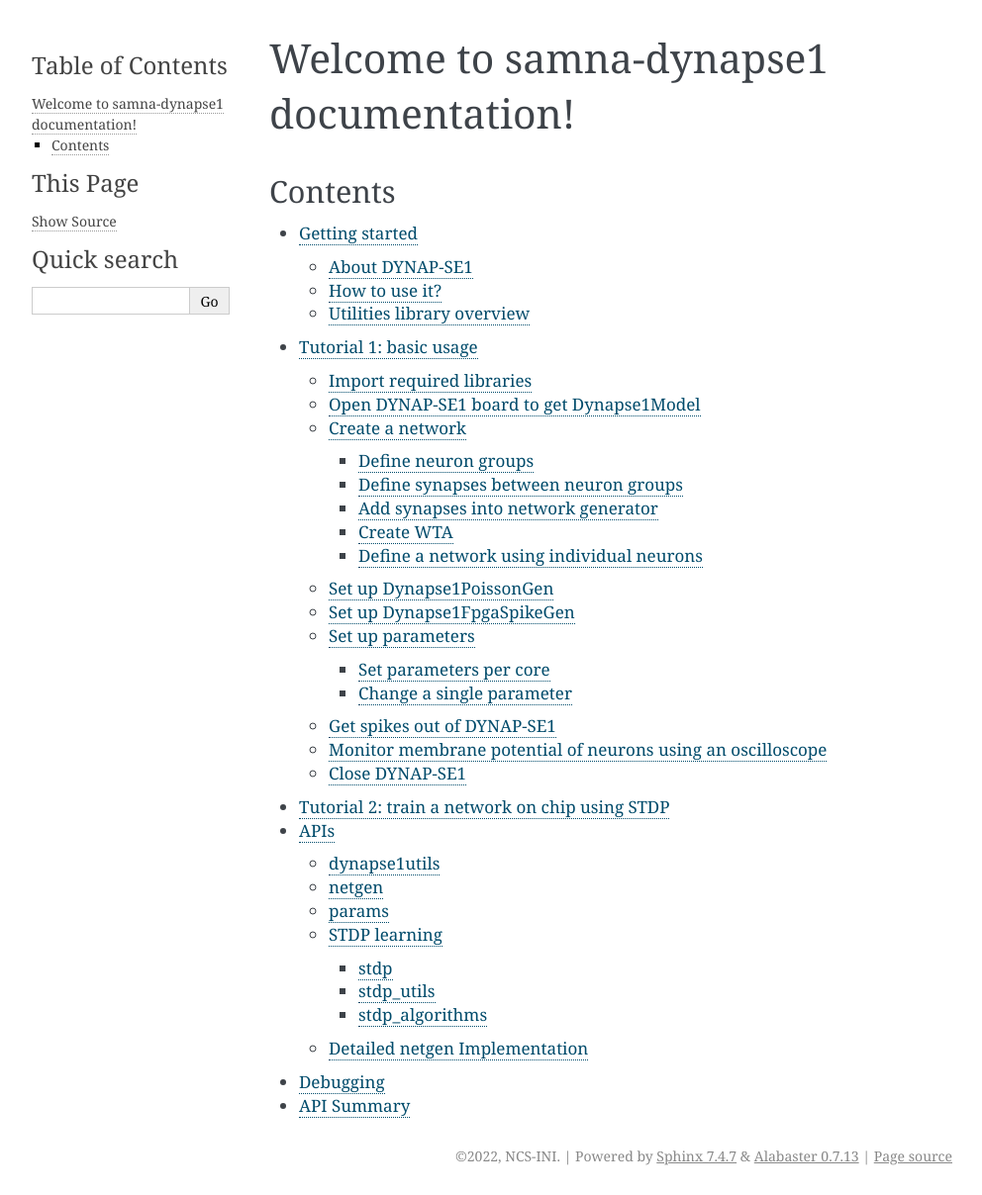
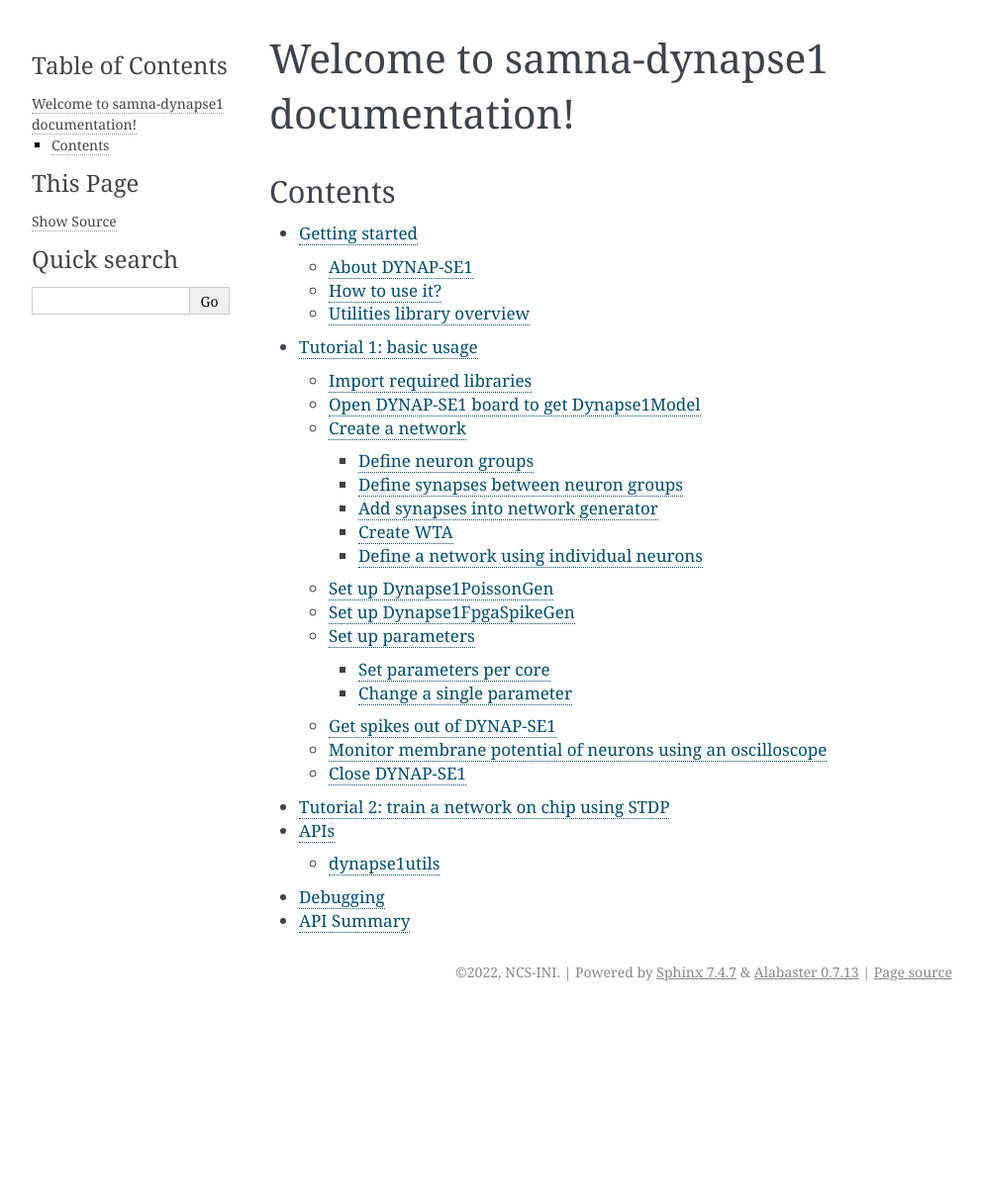
Before and after one commit to illian-g/Agentic-intelligence-E-I-network-on-silicon-neurons-DYNAP_SE2-, a Sphinx documentation site: the page built from doc/source/index.rst, in a window 1280 px wide. Shown: the whole page at 99% size, without its empty margins (148-1140 px from the left). Built offline with Sphinx 7.4.7, drawn with Linux system fonts in a browser that asks for light colours; after the commit the page ends 1022 px from its top, so only the background shows below that; some of the changed lines change nothing that is shown.

Commit message:
Delete to try

```diff
--- a/doc/source/contents/api_sum.rst
+++ b/doc/source/contents/api_sum.rst
@@ -5,9 +5,3 @@
    :toctree: generated
 
    dynapse1utils
-   netgen
-   params
-   stdp
-   stdp_utils
-   stdp_algorithms.triplet_stdp_details
-   details.netgen_details
--- a/doc/source/contents/apis.rst
+++ b/doc/source/contents/apis.rst
@@ -9,64 +9,3 @@
     :members:
     :undoc-members:
     :show-inheritance:
-
-
-netgen
---------------
-`netgen.py` includes basic network elements, e.g. neuron groups, synapses and Winner-Take-All
-(WTA) structures, that can be added into ``NetworkGenerator`` to implement Spiking Neural Networks
-(SNNs) on DYNAP-SE1 processor.
-
-.. automodule:: netgen
-    :members:
-    :undoc-members:
-    :show-inheritance:
-
-params
---------------
-`params.py` gives some board parameter configurations as examples.
-
-.. automodule:: params
-    :members:
-    :undoc-members:
-    :show-inheritance:
-
-STDP learning
---------------
-`stdp.py` and `stdp_utils.py` provide a learning framework for STDP-like algorithms.
-Implementation of triplet-STDP is given as an example, and other algorithms can be implemented by
-users. An example of training the plastic connections between a presynaptic and a postsynaptic
-neuron group is in `example/test_stdp.py`.
-
-stdp
-^^^^
-.. automodule:: stdp
-    :members:
-    :undoc-members:
-    :show-inheritance:
-
-stdp_utils
-^^^^^^^^^^
-
-.. automodule:: stdp_utils
-    :members:
-    :undoc-members:
-    :show-inheritance:
-
-stdp_algorithms
-^^^^^^^^^^^^^^^^^
-
-.. automodule:: stdp_algorithms.triplet_stdp_details
-    :members:
-    :undoc-members:
-    :show-inheritance:
-
-Detailed netgen Implementation
---------------------------------
-The detailed implementation of NetworkGenerator is in `details/
-netgen_details.py`.
-
-.. automodule:: details.netgen_details
-    :members:
-    :undoc-members:
-    :show-inheritance:
```
